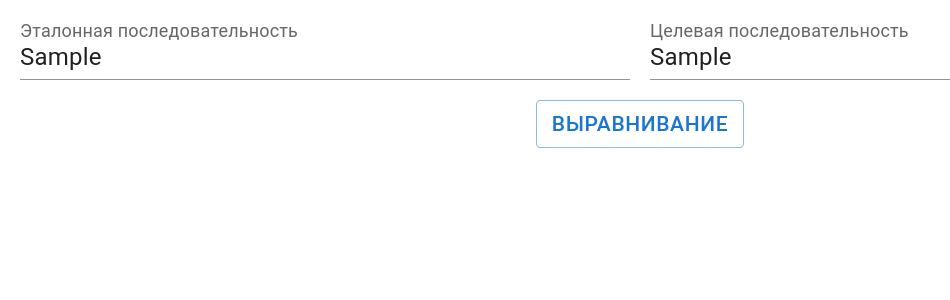
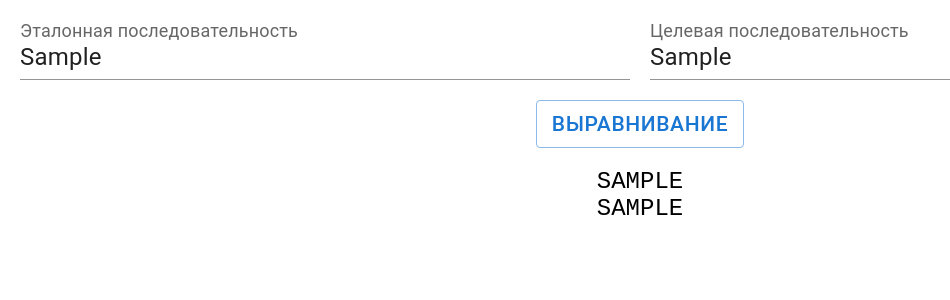
Before and after one commit to AndreiReznikov/amino, a React (Create React App) app: page / in a window 1280 px wide. Both pictures are taken after typing "Sample", "Sample" into the empty fields and a click on the button "ВЫРАВНИВАНИЕ". Shown: the top 300 px of the page, without its empty margins (0-950 px from the left). Built offline with nearby package versions, Linux system fonts and the light colour scheme; the HTML template or start-up script is replaced by a standard one.

Commit message:
added chain mounted state

```diff
--- a/src/components/Form/Form.tsx
+++ b/src/components/Form/Form.tsx
@@ -1,4 +1,4 @@
-import React from "react";
+import React, { useCallback, useEffect, useRef, useState } from "react";
 import { useForm } from "react-hook-form";
 import TextField from "@mui/material/TextField";
 import Button from "@mui/material/Button";
@@ -8,6 +8,46 @@ type FormData = {
   field1: string;
   field2: string;
 };
+
+const allowedCharsRegex = /^[ARNDCEQGHILKMFPSTWYV\-]+$/i;
+
+const LETTER_WIDTH = 13.19;
+const FONT_SIZE = 24;
+const AMINO_COLORS = {
+  A: "blue",
+  B: "green",
+  C: "orange",
+  D: "red",
+  E: "yellow",
+  F: "pink",
+  G: "purple",
+  K: "orange",
+  M: "pink",
+  L: "purple",
+};
+
+interface SequenceProps {
+  sequence: string;
+  index: number;
+  setIsReferenceMounted?: React.Dispatch<React.SetStateAction<boolean>>;
+}
+
+const Sequence = React.forwardRef<HTMLDivElement, SequenceProps>(
+  ({ sequence, index, setIsReferenceMounted }, ref) => {
+    useEffect(() => {
+      setIsReferenceMounted?.(() => true);
+    }, [setIsReferenceMounted]);
+
+    return (
+      <div
+        ref={index === 0 ? ref : null}
+        className={`sequence ${index === 0 ? "reference" : ""}`}
+      >
+        {sequence}
+      </div>
+    );
+  }
+);
 
 export function Form() {
   const {
@@ -20,9 +60,18 @@ export function Form() {
     reValidateMode: "onSubmit",
   });
 
-  const allowedCharsRegex = /^[ARNDCEQGHILKMFPSTWYV\-]+$/i;
+  const [sequences, setSequences] = useState<string[]>([]);
+  const [isReferenceMounted, setIsReferenceMounted] = useState<boolean>(false);
+  const referenceSequenceRef = useRef<HTMLDivElement | null>(null);
 
-  const onSubmit = (data: FormData) => {
+  useEffect(() => {
+    if (!isReferenceMounted) return;
+
+    console.log(referenceSequenceRef.current?.clientWidth);
+  }, [isReferenceMounted]);
+
+  const onSubmit = useCallback(
+    (data: FormData) => {
       if (data.field1.length !== data.field2.length) {
         setError("field1", {
           type: "validate",
@@ -32,13 +81,20 @@ export function Form() {
           type: "validate",
           message: "Длины строк должны быть одинаковыми",
         });
+
         return;
       }
 
-    console.log("Форма отправлена:", data);
-  };
+      setIsReferenceMounted(() => false);
+      setSequences(() =>
+        Object.values(data).map((value) => value.toUpperCase())
+      );
+    },
+    [setError]
+  );
 
   return (
+    <>
       <form className={styles.form} onSubmit={handleSubmit(onSubmit)}>
         <div className={styles.inputsContainer}>
           <div className={styles.textFieldContainer}>
@@ -92,5 +148,19 @@ export function Form() {
           Выравнивание
         </Button>
       </form>
+      <div className={styles.sequencesContainer}>
+        <div className={styles.sequencesWrapper}>
+          {sequences?.map((sequence, index) => (
+            <Sequence
+              key={`${sequence}-${index}`}
+              ref={index === 0 ? referenceSequenceRef : null}
+              sequence={sequence}
+              index={index}
+              setIsReferenceMounted={setIsReferenceMounted}
+            />
+          ))}
+        </div>
+      </div>
+    </>
   );
 }
--- a/src/components/Form/form.module.css
+++ b/src/components/Form/form.module.css
@@ -23,3 +23,23 @@
 .error {
   font-size: 16px;
 }
+
+.sequencesContainer {
+  display: flex;
+  justify-content: center;
+  align-items: center;
+}
+
+.sequencesWrapper {
+  position: relative;
+}
+
+.sequence {
+  position: absolute;
+  left: 0;
+  word-break: break-all;
+}
+
+.referenceSequence {
+  position: relative;
+}
```
Also changed, not shown: src/components/Form/Form.utils.ts (added, +61 -0 lines). Lines whose indentation alone changed are shown as unchanged.
